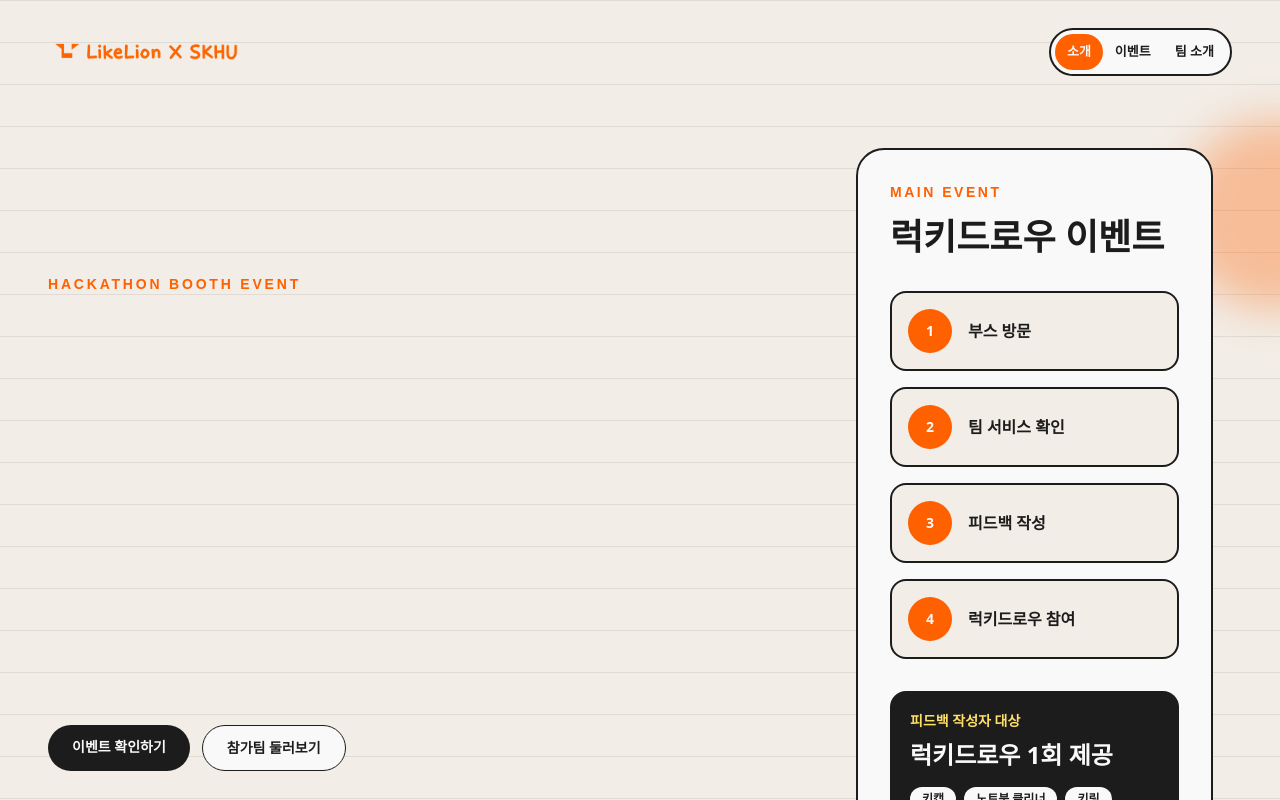
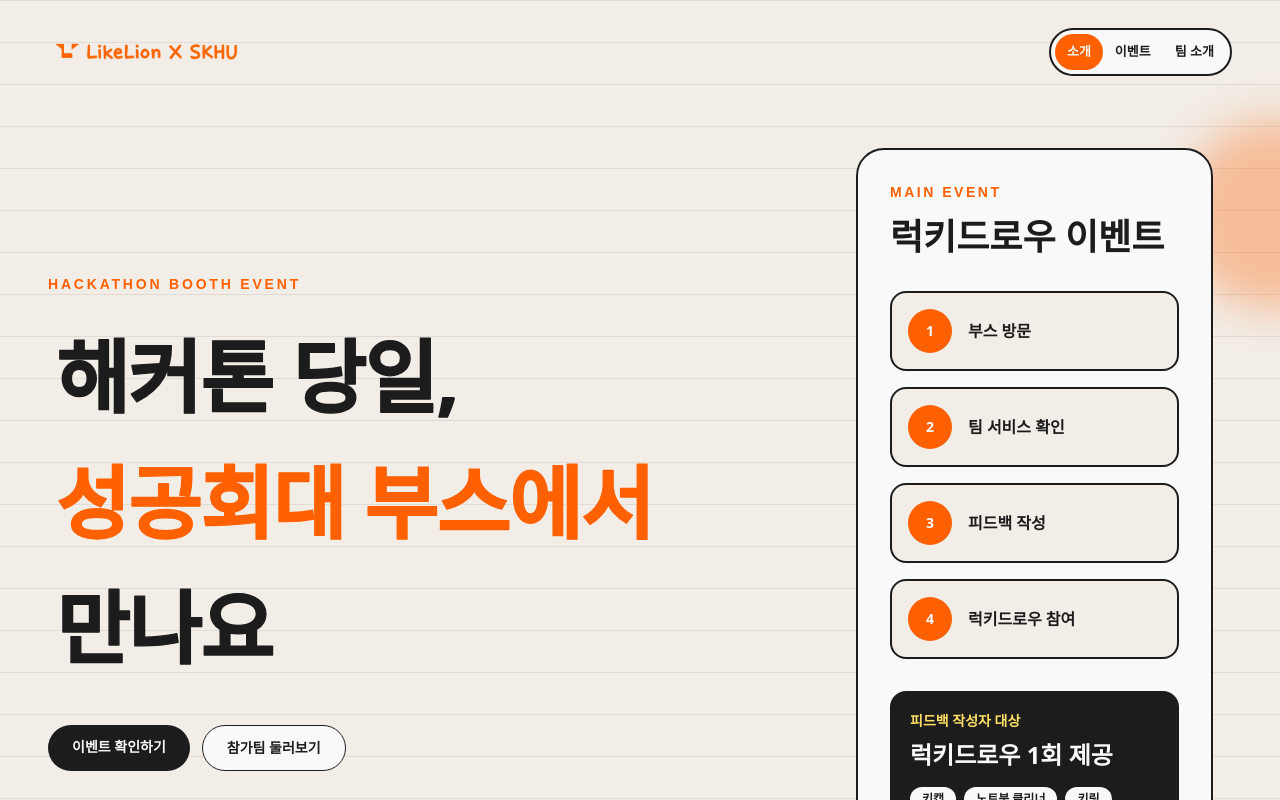
Before and after one commit to likevanilla/SKHU-likelion14th-hackathon-showcase, a React (Vite) app: page / in a window 1280 px wide. Shown: the top 800 px of the page. Built offline with nearby package versions, Linux system fonts and the light colour scheme; a web font is replaced by a local one.

Commit message:
StrokeText 컴포넌트에서 fillLayer 추가 및 fillMode에 따른 fill 처리 로직 개선

```diff
--- a/src/components/StrokeText.jsx
+++ b/src/components/StrokeText.jsx
@@ -120,7 +120,11 @@ function StrokeText({
     if (typeof window === 'undefined' || !root || !box) return undefined
 
     const strokes = gsap.utils.toArray(root.querySelectorAll('[data-stroke-char]'))
-    const fills = gsap.utils.toArray(root.querySelectorAll('[data-fill-char]'))
+    const fillLayer = root.querySelector('[data-fill-layer]')
+    const fills =
+      effectiveFillMode === 'fade'
+        ? [fillLayer].filter(Boolean)
+        : gsap.utils.toArray(root.querySelectorAll('[data-fill-char]'))
     const wipe = wipeRectRef.current
     if (!strokes.length) return undefined
 
@@ -288,9 +292,16 @@ function StrokeText({
         <text
           className="stroke-text__fill"
           clipPath={effectiveFillMode === 'wipe' && box ? `url(#${wipeId})` : undefined}
+          data-fill-layer
           fill={fillColor}
+          opacity={
+            effectiveFillMode === 'wipe' && box
+              ? 1
+              : effectiveFillMode === 'none'
+                ? 0
+                : undefined
+          }
           stroke="none"
-          opacity={effectiveFillMode === 'wipe' && box ? 1 : 0}
           style={fontStyle}
           x="0"
           y="0"
```
